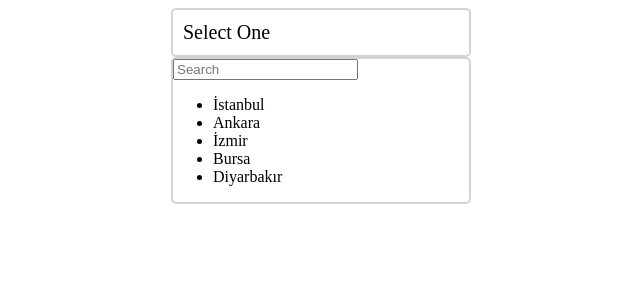
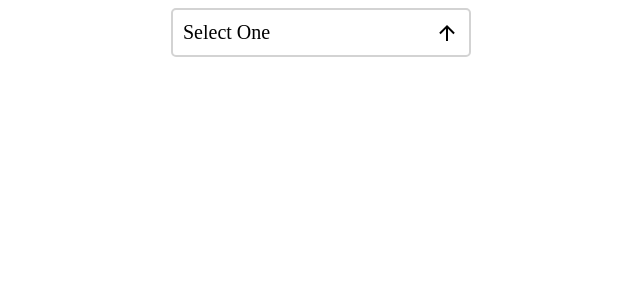
Before and after one commit to hasanpolatt/vue-dropdown, a Vue app: page / in a window 1280 px wide. Shown: the top 300 px of the page, without its empty margins (319-959 px from the left). Built offline with nearby package versions, Linux system fonts and the light colour scheme.

Commit message:
added dropdown click

```diff
--- a/src/App.vue
+++ b/src/App.vue
@@ -1,10 +1,20 @@
 <template>
   <section class="selected-box">
-    <div class="select-item">
+    <div @click="isVisible= !isVisible" class="select-item">
       <span>Select One</span>
+      <svg
+        class="dropdown-icon"
+        xmlns="http://www.w3.org/2000/svg"
+        viewBox="0 0 24 24"
+        width="24"
+        height="24"
+      >
+        <path fill="none" d="M0 0h24v24H0z"/>
+        <path d="M13 7.828V20h-2V7.828l-5.364 5.364-1.414-1.414L12 4l7.778 7.778-1.414 1.414L13 7.828z"/>
+      </svg>
     </div>
-    <div class="dropdown">
-      <input v-model="searchQuery" type="text" placeholder="Search">
+    <div v-if="isVisible" class="dropdown">
+      <input v-model="search" type="text" placeholder="Search">
       <div class="options">
         <ul>
           <li>İstanbul</li>
@@ -12,6 +22,7 @@
           <li>İzmir</li>
           <li>Bursa</li>
           <li>Diyarbakır</li>
+          <li>Eskişehir</li>
         </ul>
       </div>
     </div>
@@ -20,7 +31,15 @@
 </template>
 
 <script>
-export default {};
+export default {
+  data() {
+    return {
+      search: '',
+      selectedItem: null,
+      isVisible: false,
+    }
+  },
+};
 </script>
 
 <style>
@@ -45,5 +64,39 @@ export default {};
     max-width: 300px;
     border: 2px solid lightgray;
     border-radius: 5px;
+    position: absolute;
+    left: 0;
+    right: 0;
+    padding: 10px;
+  }
+
+  input {
+    width: 90%;
+    border: 2px solid lightgray;
+    border-radius: 5px;
+    font-size: 16px;
+    padding-left: 25px;
+  }
+
+  .options {
+    width: 100%;
+  }
+
+  ul {
+    list-style: none;
+    text-align: left;
+    padding-left: 8px;
+    max-height: 180px;
+    overflow-y: scroll;
+    overflow-x: hidden;
+  }
+
+  li {
+    width: 100%;
+    border-bottom: 1px solid lightgrey;
+    padding: 10px;
+    background-color: #f3f3f3;
+    cursor: pointer;
+    font-size: 16px;
   }
 </style>
```
